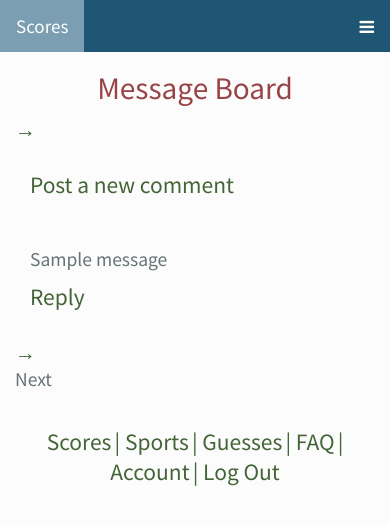
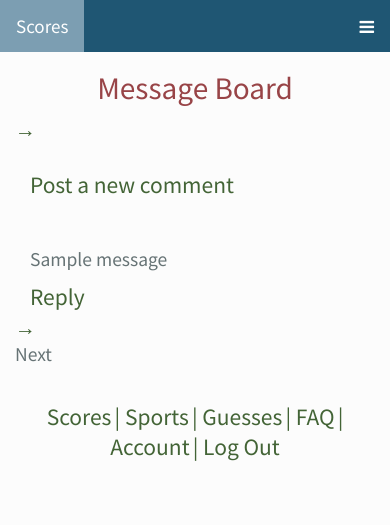
Before and after one commit to BoggsParty/Olympics2021, a Django app: template boards/templates/boards/messages.html in a window 390 px wide. Shown: the top 525 px of the page. Run offline with Django 3.2, Linux system fonts and the light colour scheme; the template is opened without the code that fills it: most values are stand-ins (such as "Sample title", 1, 10 or a date in 2020); one stand-in notice (Sample message) is shown; some libraries are stand-ins or nearby versions.

Commit message:
final fix of formatting

```diff
--- a/boards/templates/boards/messages.html
+++ b/boards/templates/boards/messages.html
@@ -70,10 +70,10 @@
         </div>
     </div>
 </div>-->
-<div class="spacer"></div>
+	<div class="spacer"></div>
 	<div class="container-fluid">
+		{% for messages in messages %}
 		<div class="col-sm-12">
-			{% for messages in messages %}
 			<div class="row">
 				<!--<div class="col-sm-1">
 					<img class="img-responsive" src="/media/{{user.extended_user.avatar}}">
@@ -83,7 +83,7 @@
 				</div>
 			</div>
 			<div class="row">
-				<div class="col-sm-7 col-sm-offset-2">
+				<div class="col-sm-8 col-sm-offset-2">
 					<p class="subscript">{{messages.date}}</p>
 				</div>
 				{% if messages.user == request.user %}
@@ -93,7 +93,7 @@
 				{% endif %}
 			</div>
 			<div class="row">
-				<div class="col-sm-7 col-sm-offset-2">
+				<div class="col-sm-8 col-sm-offset-2">
 					<p class="message">{{messages.message}}</p>
 				</div>
 			</div>
@@ -102,7 +102,7 @@
 					<a href="/user/message-board/response/{{messages.pk}}/">Reply</a>
 				</div>
 			</div>
-			<div class="spacer"></div>
+
 			{% for responses in responses %}
 				{% if responses.comment.pk == messages.pk %}
 				<div class="row">
--- a/pages/static/css/main.css
+++ b/pages/static/css/main.css
@@ -1,5 +1,5 @@
 /*{
-    border: 1px solid red !important;
+	border: 1px solid red !important;
 }*/
 
 /* Colors:
```
